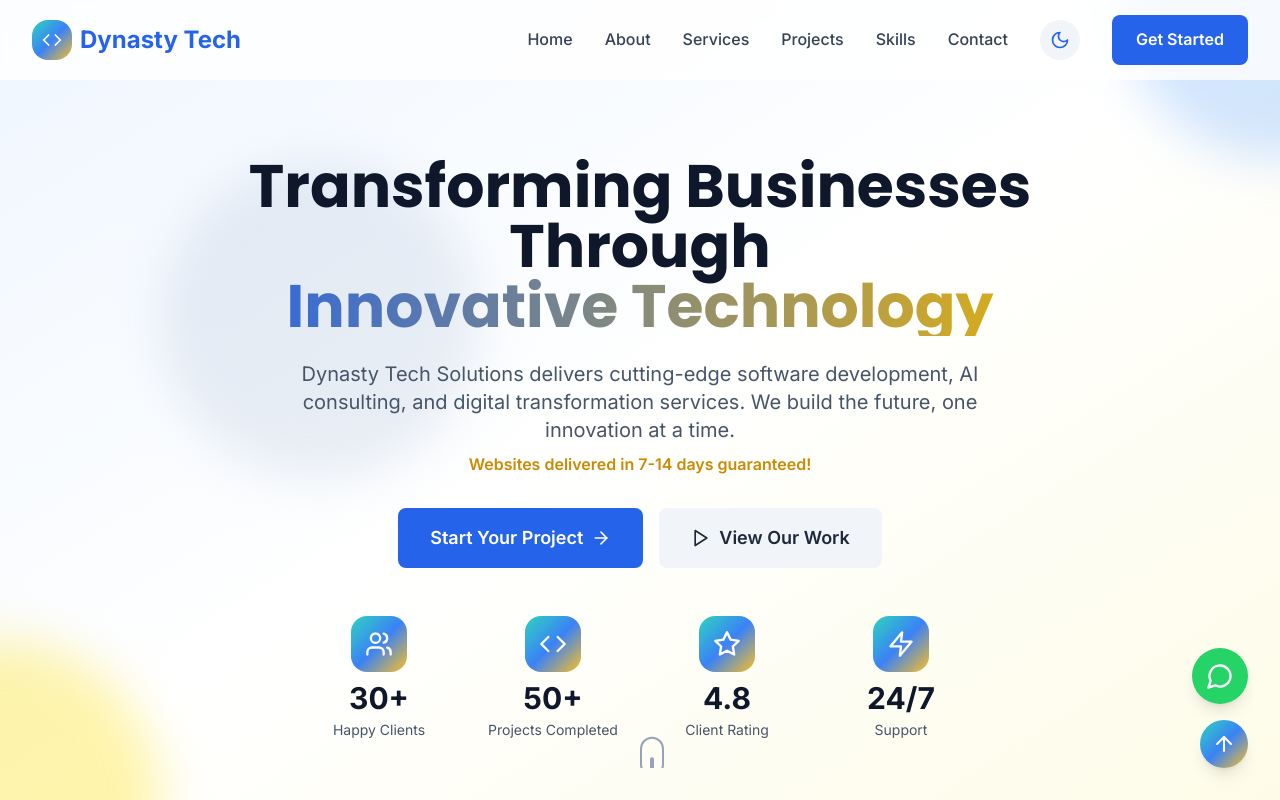
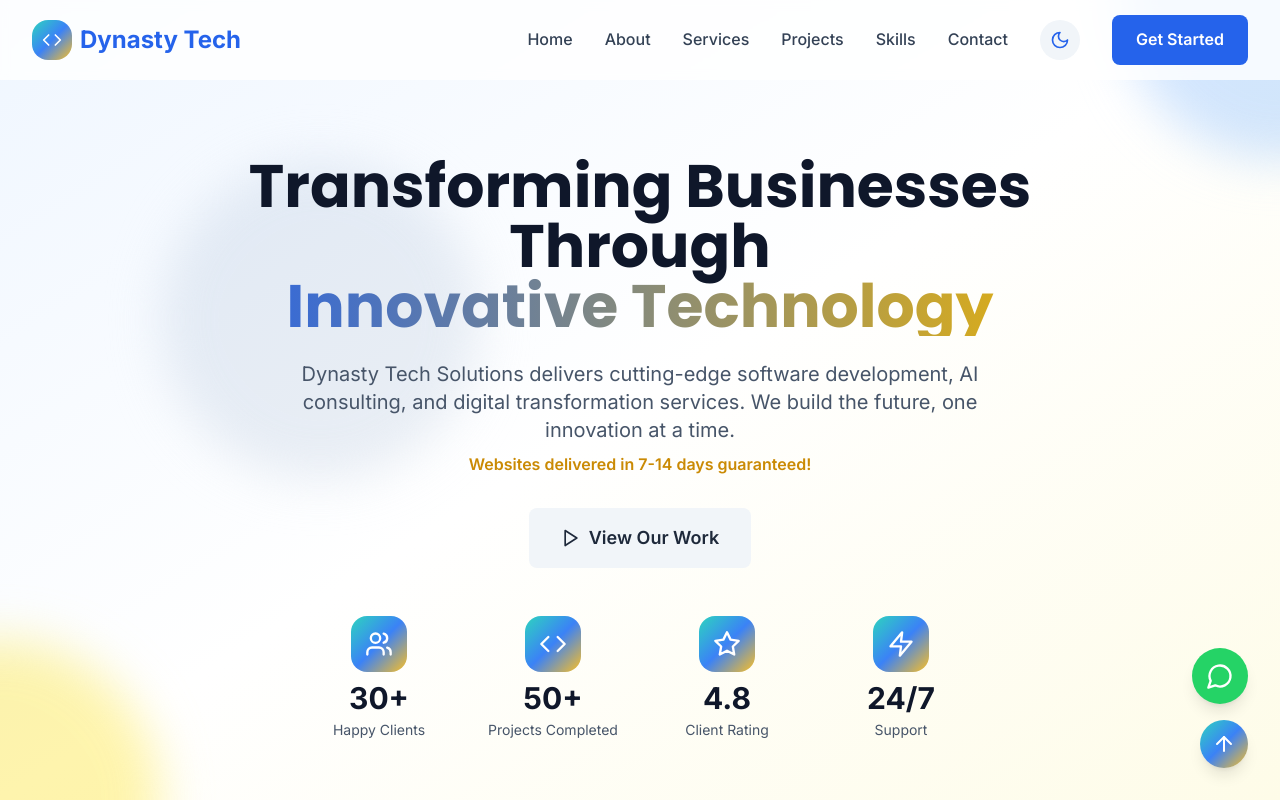
Before and after one commit to DynastyTech/business, a React (Create React App) app in the folder client/: page / in a window 1280 px wide. Shown: the top 800 px of the page. Built offline with nearby package versions, Linux system fonts and the light colour scheme.

Commit message:
refactor: Remove Start Your Project button and mouse animation
- Removed 'Start Your Project' CTA button from Hero section
- Removed scroll indicator (mouse animation) from Hero section
- Kept only 'View Our Work' button for cleaner design
- Removed unused ArrowRight import

```diff
--- a/client/src/components/Hero.js
+++ b/client/src/components/Hero.js
@@ -1,6 +1,6 @@
 import React from 'react';
 import { motion } from 'framer-motion';
-import { ArrowRight, Play, Users, Code, Star, Zap } from 'lucide-react';
+import { Play, Users, Code, Star, Zap } from 'lucide-react';
 
 const Hero = () => {
   const containerVariants = {
@@ -70,26 +70,16 @@ const Hero = () => {
             </span>
           </motion.p>
 
-          {/* CTA Buttons */}
+          {/* CTA Button */}
           <motion.div
             variants={itemVariants}
-            className="flex flex-col sm:flex-row gap-3 sm:gap-4 justify-center items-center mb-8 sm:mb-12"
+            className="flex justify-center items-center mb-8 sm:mb-12"
           >
             <motion.button
               whileHover={{ scale: 1.05 }}
               whileTap={{ scale: 0.95 }}
-              onClick={() => document.getElementById('contact')?.scrollIntoView({ behavior: 'smooth' })}
-              className="btn-primary text-base sm:text-lg px-6 sm:px-8 py-3 sm:py-4 flex items-center w-full sm:w-auto justify-center"
-            >
-              Start Your Project
-              <ArrowRight className="ml-2 w-4 h-4 sm:w-5 sm:h-5" />
-            </motion.button>
-
-            <motion.button
-              whileHover={{ scale: 1.05 }}
-              whileTap={{ scale: 0.95 }}
               onClick={() => document.getElementById('projects')?.scrollIntoView({ behavior: 'smooth' })}
-              className="btn-secondary text-base sm:text-lg px-6 sm:px-8 py-3 sm:py-4 flex items-center w-full sm:w-auto justify-center"
+              className="btn-secondary text-base sm:text-lg px-6 sm:px-8 py-3 sm:py-4 flex items-center justify-center"
             >
               <Play className="mr-2 w-4 h-4 sm:w-5 sm:h-5" />
               View Our Work
@@ -126,25 +116,6 @@ const Hero = () => {
         </motion.div>
       </div>
 
-      {/* Scroll Indicator */}
-      <motion.div
-        initial={{ opacity: 0, y: 20 }}
-        animate={{ opacity: 1, y: 0 }}
-        transition={{ delay: 1.5, duration: 0.6 }}
-        className="absolute bottom-8 left-1/2 transform -translate-x-1/2"
-      >
-        <motion.div
-          animate={{ y: [0, 10, 0] }}
-          transition={{ duration: 2, repeat: Infinity }}
-          className="w-6 h-10 border-2 border-secondary-400 rounded-full flex justify-center"
-        >
-          <motion.div
-            animate={{ y: [0, 12, 0] }}
-            transition={{ duration: 2, repeat: Infinity }}
-            className="w-1 h-3 bg-secondary-400 rounded-full mt-2"
-          />
-        </motion.div>
-      </motion.div>
     </section>
   );
 };
```
